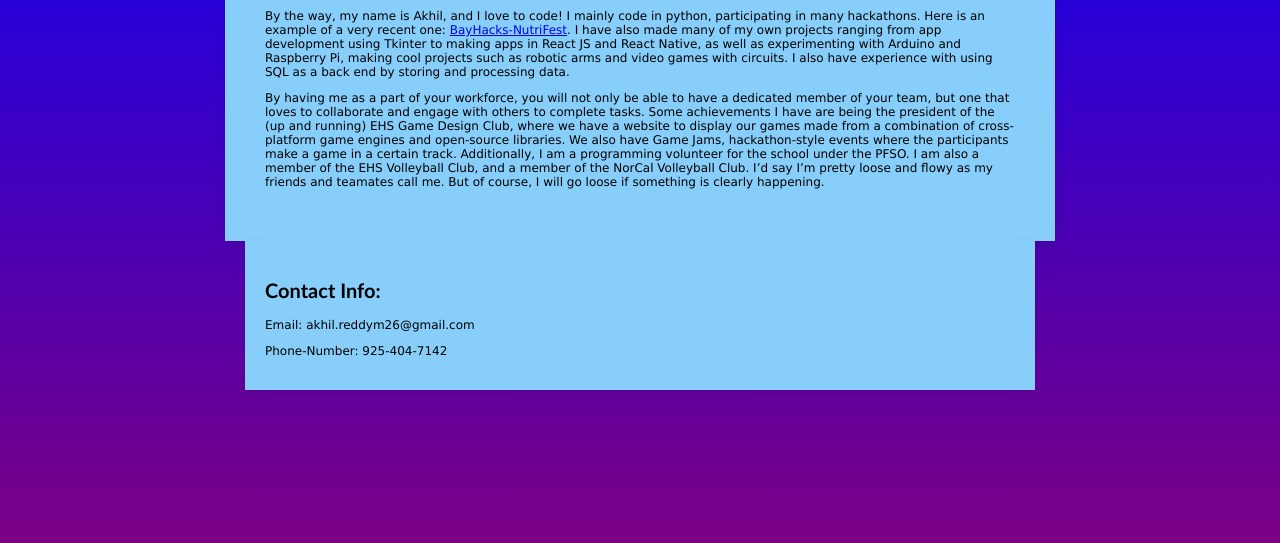
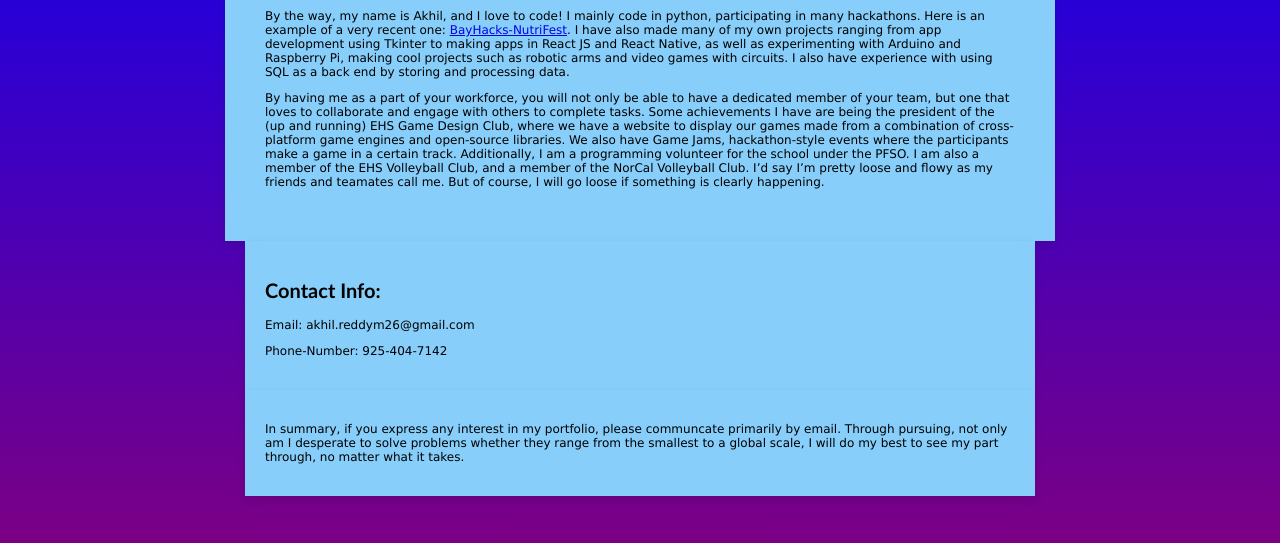
Before and after one commit to akhilm1708/AboutMe, a plain HTML site: page hello.html in a window 1280 px wide. Shown: the part 257-800 px from the top of the page. Drawn offline with Linux system fonts and the light colour scheme.

Commit message:
Added conclusion
Made conclusion paragraph, and styled it.

```diff
--- a/hello.css
+++ b/hello.css
@@ -48,3 +48,15 @@ p {
   padding: 20px;
   box-shadow: 0 4px 10px rgba(0, 0, 0, 0.1);
 }
+
+.conclusion{
+  max-width: 750px;
+  background-color: lightskyblue;
+  /* display: flex;
+  flex-direction: column;
+  justify-content: center;
+  align-items: center;  */
+  margin: auto;
+  padding: 20px;
+  box-shadow: 0 4px 10px rgba(0, 0, 0, 0.1);
+}
--- a/hello.html
+++ b/hello.html
@@ -38,6 +38,12 @@
             </p>
 
 
+
+        </div>
+        <div class="conclusion">
+            <p>
+                In summary, if you express any interest in my portfolio, please communcate primarily by email. Through pursuing, not only am I desperate to solve problems whether they range from the smallest to a global scale, I will do my best to see my part through, no matter what it takes.
+            </p>
         </div>
     </body>
 </html>
```
